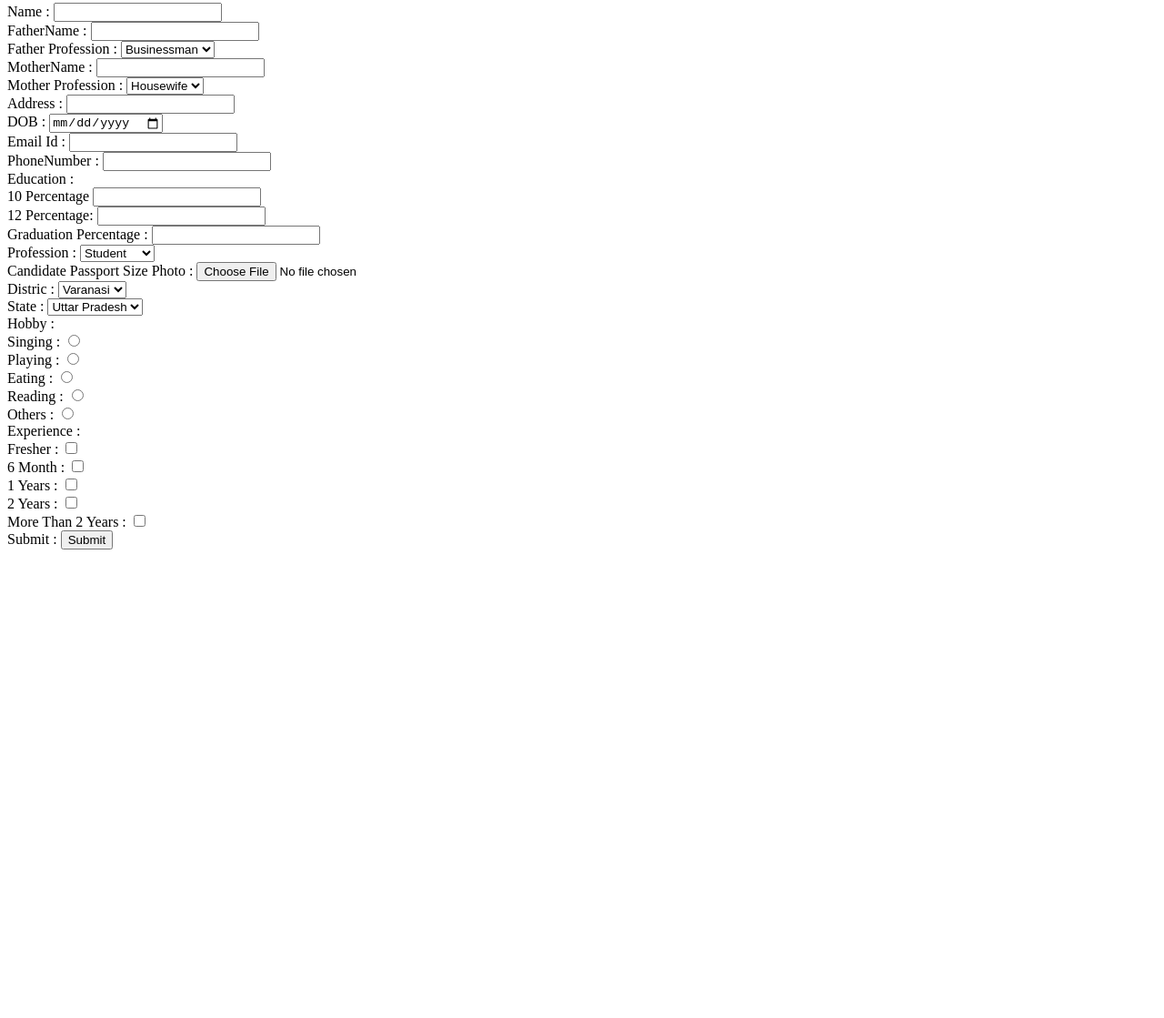
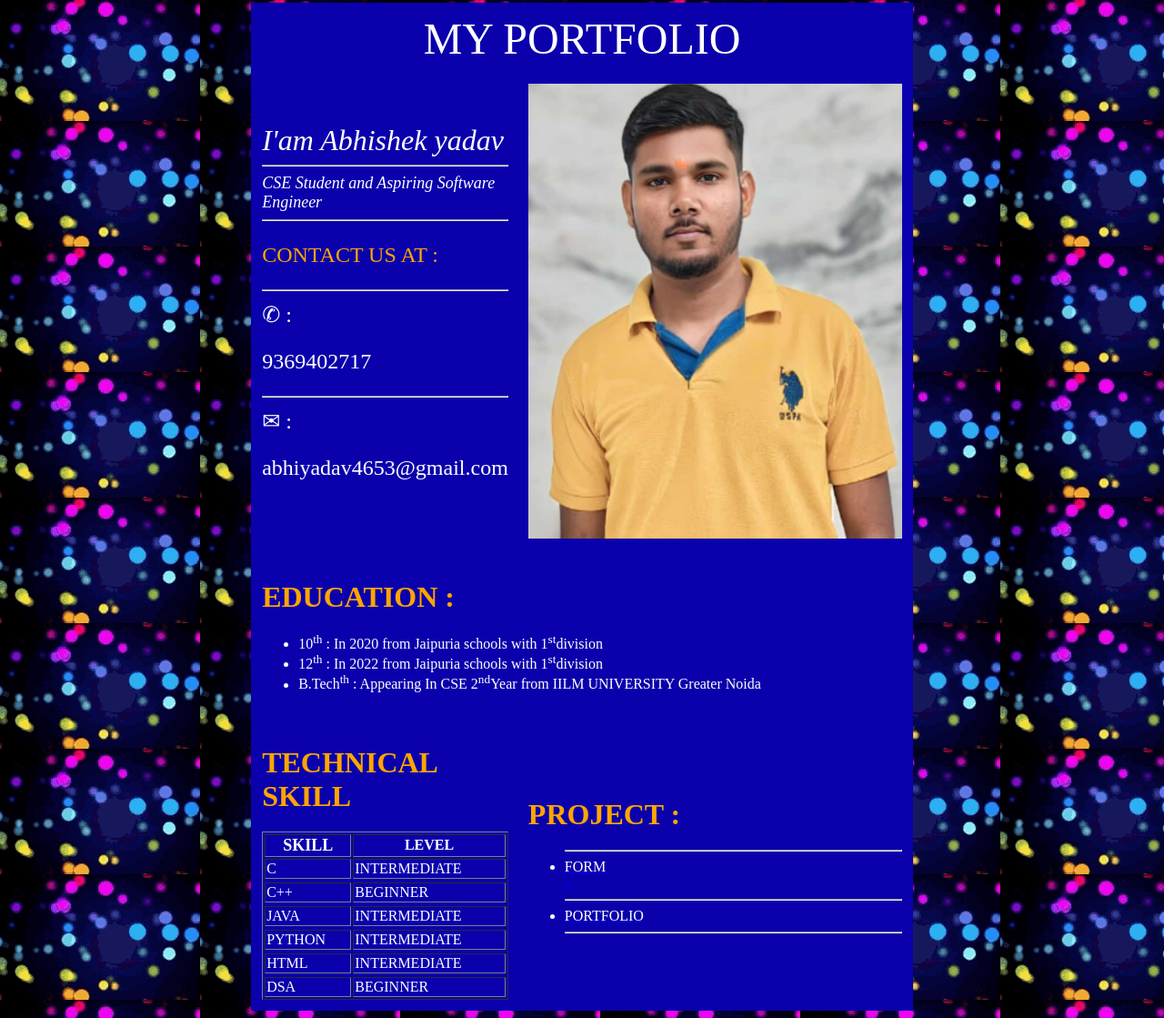
Before and after one commit to Abhi3620/html, a plain HTML site: page index.html in a window 1280 px wide. Shown: the part 5-1124 px from the top of the page at 91% size. Before the commit the page ends 800 px from the top, so only its background shows below. Drawn offline with Linux system fonts and the light colour scheme.

Commit message:
portfolioindex.html

```diff
--- a/index.html
+++ b/index.html
@@ -2,99 +2,96 @@
 <html lang="en">
 <head>
     <meta charset="UTF-8">
-    <meta name="viewport" content="width=device-width, initial-scale=1.0">
-    <title>Document</title>
+    <meta name="viewport" content="width=device-width, initial-scale=5.0">
+    <title>Abhi Portfolio</title>
 </head>
-<body>
-    <form action="/contact-me">
-        <label for="name">Name :</label>
-        <input type="text" id="name" required><br>
-        <label for="Fname">FatherName :</label>
-        <input type="text" id="Fname" required><br>
-        <label for="Fp"> Father Profession :</label>
-        <select name="Work Profession" id="Fp"><br>
-            <option value="Businessman">Businessman</option>
-            <option value="Employee" >Employee</option>
-            <option value="Teacher" >Teacher</option>
-            <option value="Doctor" >Doctor</option>
-            <option value="Other" >Other</option>
-        </select><br>
-        <label for="mname">MotherName :</label>
-        <input type="text" id="mname" required><br>
-        <label for="mp"> Mother Profession :</label>
-        <select name="Work Profession" id="mp"><br>
-            <option value="Housewife" >Housewife</option>
-            <option value="Employee" >Employee</option>
-            <option value="Teacher" >Teacher</option>
-            <option value="Doctor" >Doctor</option>
-            <option value="Other" >Other</option>
-        </select><br>
-        <label for="add">Address :</label>
-        <input type="text" id="add" required><br>
-        <label for="dob">DOB :</label>
-        <input type="date" id="dob" required><br>
-        <label for="eid">Email Id :</label>
-        <input type="text" id="eid" required><br>
-        <label for="pno">PhoneNumber :</label>
-        <input type="number" id="pno" required><br>
-        <label for="edu">Education :</label><br>
-        <label for="10">10 Percentage</label>
-        <input type="text" id="10" required><br>
-        <label for="12">12 Percentage:</label>
-        <input type="text" id="12" required><br>
-        <label for="gr">Graduation Percentage :</label>
-        <input type="text" id="gr" required><br>
-        <label for="pro"> Profession :</label>
-        <select name="Work Profession" id="pro"><br>
-            <option value="Student" >Student</option>
-            <option value="Employee" >Employee</option>
-            <option value="Teacher" >Teacher</option>
-            <option value="Doctor" >Doctor</option>
-            <option value="Other" >Other</option>
-        </select><br>
-        <label for="photo">Candidate Passport Size Photo :</label>
-        <input type="file" id="photo" required><br>
-        <label for="dis"> Distric :</label>
-        <select name="Work Profession" id="dis"><br>
-            <option value="Varanasi" >Varanasi</option>
-            <option value="noida" >Noida</option>
-            <option value="lucknow" >Lucknow</option>
-            <option value="kanpur" >Kanpur</option>
-            <option value="Other" >Other</option>
-        </select><br>
-        <label for="sta"> State :</label>
-        <select name="Work Profession" id="sta"><br>
-            <option value="Uttar Pradesh" >Uttar Pradesh</option>
-            <option value="Delhi" >Delhi</option>
-            <option value="Bihar" >Bihar</option>
-            <option value="Maharastra" >Maharastra</option>
-            <option value="Other" >Other</option>
-        </select><br>
-        <label>Hobby :</label><br>
-        <label for="sin">Singing :</label>
-        <input type="radio" id="sin" name="hobby" value="singing" required><br>
-        <label for="pla">Playing :</label>
-        <input type="radio" id="pla" name="hobby" value="playing" required><br>
-        <label for="eat">Eating :</label>
-        <input type="radio" id="eat" name="hobby" value="eating" required><br>
-        <label for="read">Reading :</label>
-        <input type="radio" id="read" name="hobby" value="reading" required><br>
-        <label for="ot">Others :</label>
-        <input type="radio" id="ot" name="hobby" value="others" required><br>
-        <label>Experience :</label><br>
-        <label for="fr">Fresher :</label>
-        <input type="checkbox" id="fr" name="experience" value="fresher" ><br>
-        <label for="6m">6 Month :</label>
-        <input type="checkbox" id="6m" name="experience" value="6 month" ><br>
-        <label for="1">1 Years :</label>
-        <input type="checkbox" id="1" name="experience" value="1 years" ><br>
-        <label for="2">2 Years :</label>
-        <input type="checkbox" id="2" name="experience" value="2 years" ><br>
-        <label for=">2">More Than 2 Years :</label>
-        <input type="checkbox" id=">2" name="experience" value="more than 2 years" ><br>
-        <label for="sub">Submit :</label>
-        <input type="submit" id="sub" required><br>
+<body background="images/rainbow-colored-dots.gif">
+    <div>
+        <table border="0" width="50%" height="50%" align="center" bgcolor="Graylightblack" cellpadding="10">
+            <tr>
+                <td colspan="2">
+                    <font size="8" color="white"><center>MY PORTFOLIO</center></font>
+                </td>
+            </tr>
+            <tr>
+                <td>
+                    <font size="6" color="white"><i>I'am Abhishek yadav</i></font><br><hr>
+                    <font size="4" color="white"><i> CSE Student and Aspiring Software Engineer</i></font><br><hr>
+                    <font size="5" color="orange">
+                        <p>CONTACT US AT :</p><hr>
+                        <font color="white" size="5">&#9990 :<p>9369402717</p></font><hr>
+                        <font color="white">&#9993 :<p>abhiyadav4653@gmail.com</p></font>
+                    </font>
+                </td>
+                <td>
+                    <img src="/images/abhi.jpg" height="500px" alt="This is Abhi Portfolio Picture">
+                </td>
+            </tr>
+            <tr>
+                <td colspan="2">
+                    <h2 ><font size="6" color="orange">EDUCATION :</font></h2>
+    <div>
+        <ul>
+            <font color="white">
+            <li>10<sup>th</sup> : In 2020 from Jaipuria schools with 1<sup>st</sup>division</li>
+            <li>12<sup>th</sup> : In 2022 from Jaipuria schools with 1<sup>st</sup>division</li>
+            <li>B.Tech<sup>th</sup> : Appearing In CSE 2<sup>nd</sup>Year  from IILM UNIVERSITY Greater Noida </li>
+            </font>
+        </ul>
+    </div>
+                </td>
+            </tr>
+            <tr>
+                <td>
+                <h2><font size="6" color="orange">TECHNICAL SKILL</font></h2>
+    <div>
+        <table border="1" width="100%" height="100%" colspan="2" color="white">
 
-    </form>
+            <tr>
+                <th><font size="4"color="white">SKILL</font></th>
+                <th><font color="white">LEVEL</font></th>
+            </tr>
+
+            <tr>
+                <td><font color="white">C</font></td>
+                <td><font color="white">INTERMEDIATE</font></td>
+            </tr>
+            <tr></tr>
+                <td><font color="white">C++</font></td>
+                <td><font color="white">BEGINNER</font></td>
+            </tr>
+            <tr></tr>
+                <td><font color="white">JAVA</font></td>
+                <td><font color="white">INTERMEDIATE</font></td>
+            </tr>
+            <tr></tr>
+                <td><font color="white">PYTHON</font></td>
+                <td><font color="white">INTERMEDIATE</font></td>
+            </tr>
+            <tr></tr>
+                <td><font color="white">HTML</font></td>
+                <td><font color="white">INTERMEDIATE</font></td>
+            </tr>
+            <tr></tr>
+                <td><font color="white">DSA</font></td>
+                <td><font color="white">BEGINNER</font></td>
+            </tr>
+
+        </table>
+    </div>
+                </td>
+                <td>
+                    <h2><font size="6" color="orange">PROJECT :</font></h2>
+    <div>
+        <ul><hr>
+            <a href="html/Level3/project5/Exercise3.html"><font color="white"><li>FORM</li></font>></a><hr>
+            <a href="Portfolio/part1.html"><font color="white"><li>PORTFOLIO</li></font></a><hr>
+        </ul>
+
+    </div>
+                </td>
+            </tr>
+        </table>
+    </div>
 </body>
 </html>
```
